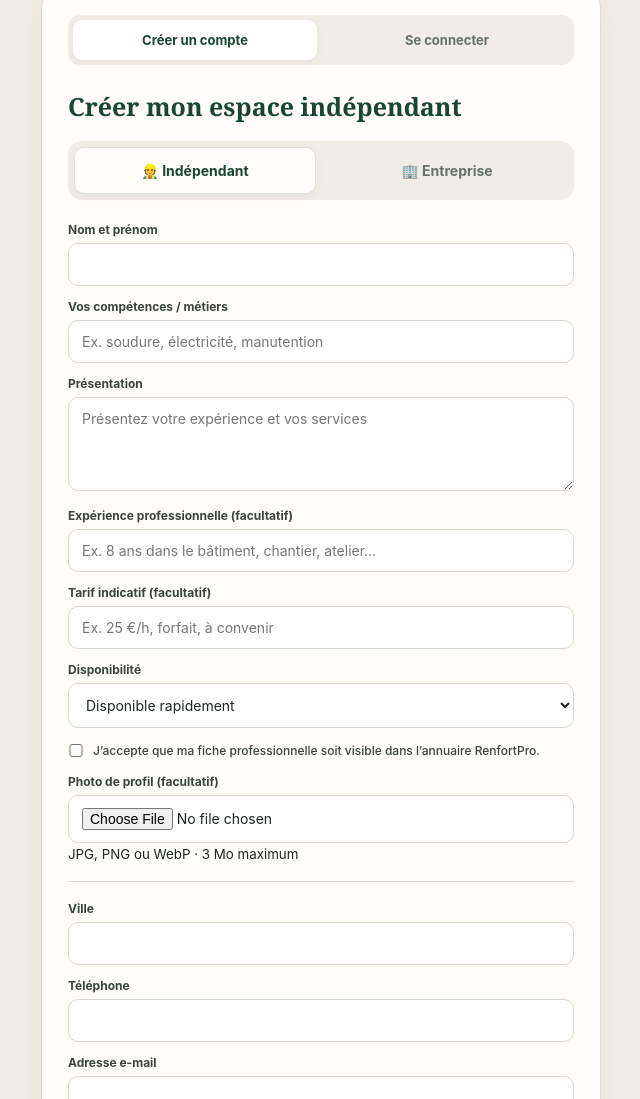
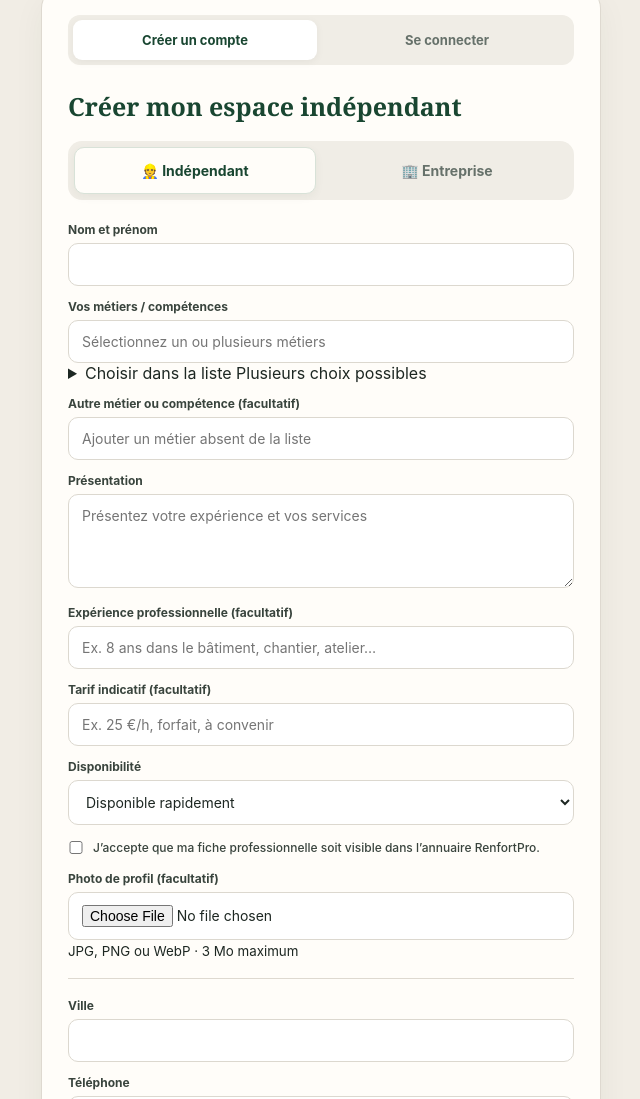
Before and after one commit to franck34300/RenfortPro, a website with bundled scripts: page index.html in a window 1280 px wide. Shown: the part 2705-3804 px from the top of the page, without its empty margins (319-959 px from the left). Built offline with nearby package versions, Linux system fonts and the light colour scheme; no server answers.

Commit message:
Ajoute un choix multiple de métiers à l'inscription et au profil

```diff
--- a/index.html
+++ b/index.html
@@ -67,7 +67,7 @@
           <select id="account-type" required hidden aria-hidden="true" tabindex="-1"><option value="independant">Un indépendant</option><option value="entreprise">Une entreprise</option></select>
           <label for="signup-name" id="signup-contact-label">Nom et prénom</label><input id="signup-name" autocomplete="name" required>
           <div id="independent-fields">
-            <label for="independent-skills">Vos compétences / métiers</label><input id="independent-skills" placeholder="Ex. soudure, électricité, manutention" required>
+            <label for="independent-skills">Vos métiers / compétences</label><input id="independent-skills" placeholder="Sélectionnez un ou plusieurs métiers" readonly required><details class="skill-picker"><summary>Choisir dans la liste <span>Plusieurs choix possibles</span></summary><div class="skill-picker-options" id="signup-skill-options"></div></details><label for="independent-skills-other">Autre métier ou compétence (facultatif)</label><input id="independent-skills-other" placeholder="Ajouter un métier absent de la liste">
             <label for="independent-description">Présentation</label><textarea id="independent-description" rows="4" placeholder="Présentez votre expérience et vos services"></textarea>
             <label for="independent-experience">Expérience professionnelle (facultatif)</label><input id="independent-experience" placeholder="Ex. 8 ans dans le bâtiment, chantier, atelier…">
             <label for="independent-rate">Tarif indicatif (facultatif)</label><input id="independent-rate" placeholder="Ex. 25 €/h, forfait, à convenir">
@@ -123,7 +123,7 @@
           </section>
           <section class="media-setting" id="independent-profile-editor" hidden>
             <h4>Mon profil professionnel</h4>
-            <label for="edit-independent-skills">Compétences / métiers</label><input id="edit-independent-skills" placeholder="Soudure, électricité, manutention…">
+            <label for="edit-independent-skills">Métiers / compétences</label><input id="edit-independent-skills" placeholder="Sélectionnez un ou plusieurs métiers" readonly><details class="skill-picker"><summary>Modifier mes choix <span>Plusieurs choix possibles</span></summary><div class="skill-picker-options" id="edit-skill-options"></div></details><label for="edit-independent-skills-other">Autre métier ou compétence</label><input id="edit-independent-skills-other" placeholder="Ajouter un métier absent de la liste">
             <label for="edit-independent-description">Présentation</label><textarea id="edit-independent-description" rows="4" placeholder="Présentez votre expérience et vos services"></textarea>
             <label for="edit-independent-experience">Expérience professionnelle</label><input id="edit-independent-experience" placeholder="Ex. 8 ans d’expérience dans…">
             <label for="edit-independent-phone">Téléphone professionnel</label><input id="edit-independent-phone" type="tel" autocomplete="tel" placeholder="06…">
```
